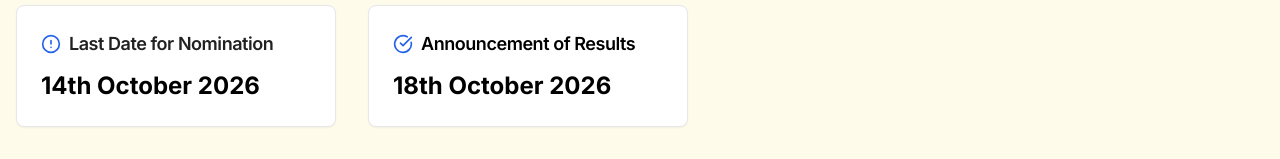
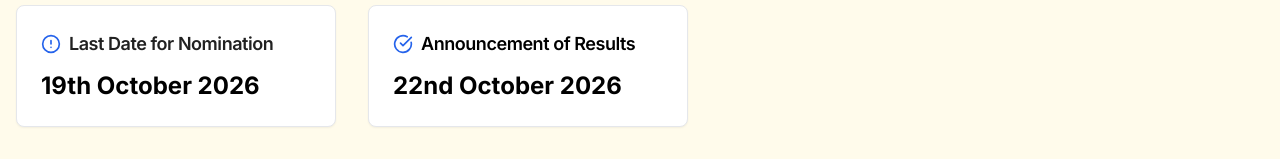
Before and after one commit to techyavii/ICI3T-2026, a React (Vite) app: page /awards in a window 1280 px wide. Shown: the part 793-952 px from the top of the page. Built offline with nearby package versions, Linux system fonts and the light colour scheme.

Commit message:
change prices

```diff
--- a/src/pages/Awards.tsx
+++ b/src/pages/Awards.tsx
@@ -304,7 +304,7 @@ const specialRecognitionAwards = [
                 </CardTitle>
               </CardHeader>
               <CardContent>
-                <p className="text-2xl font-bold text-black">14th October 2026</p>
+                <p className="text-2xl font-bold text-black">19th October 2026</p>
               </CardContent>
             </Card>
             <Card className="border border-gray-200 bg-white shadow-sm">
@@ -315,7 +315,7 @@ const specialRecognitionAwards = [
                 </CardTitle>
               </CardHeader>
               <CardContent>
-                <p className="text-2xl font-bold text-black">18th October 2026</p>
+                <p className="text-2xl font-bold text-black">22nd October 2026</p>
               </CardContent>
             </Card>
           </div>
```
